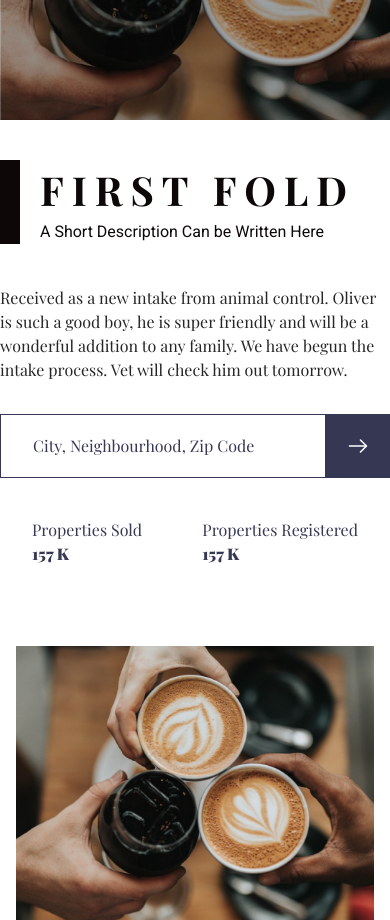
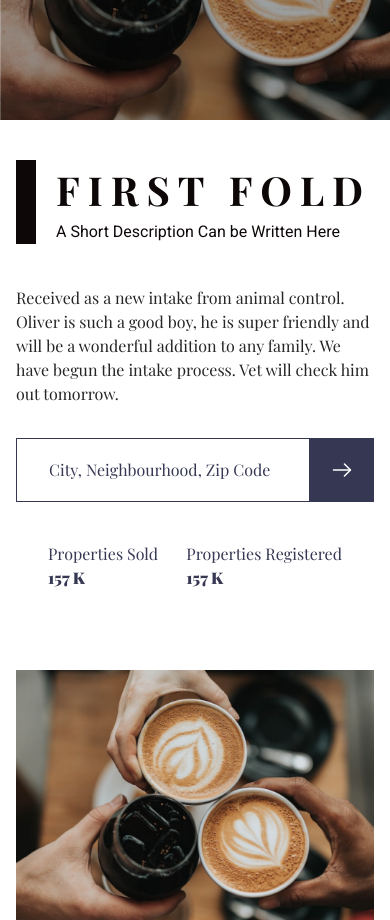
Before and after one commit to alire7a/widgets, a React (Create React App) app: page / in a window 390 px wide. Shown: the part 1960-2880 px from the top of the page. Built offline with nearby package versions, Linux system fonts and the light colour scheme; a web font is replaced by a local one.

Commit message:
add padding to header-style-c2

```diff
--- a/src/components/Header/Classic/Header-S2-C/index.js
+++ b/src/components/Header/Classic/Header-S2-C/index.js
@@ -36,7 +36,7 @@ const HeaderM = () => {
             </div>
           </nav>
           <div className={`h-[90%] mx-auto flex-col lg:flex-row flex mt-4 lg:mt-[32px] justify-between`}>
-             <div className="text-black order-2 lg:order-1 pt-10 lg:pt-[70px] lg:w-[50%] lg:pl-[80px] lg:pr-[50px] text-left h-[100%]">
+             <div className="text-black order-2 lg:order-1 pt-10 lg:pt-[70px] lg:w-[50%] lg:pl-[80px] px-4 lg:pr-[50px] text-left h-[100%]">
                 <div className={" mb-[42px] border-l-[20px] pl-[20px]"}>
                     <h1 className="font-bold text-40  lg:text-[53px] tracking-[.20em] letter-spa">FIRST FOLD</h1>
                     <div className="desc font-normal lg:hidden roboto">
```
Also changed, not shown: 1 other file (tests, documents, lock files or other folders).
